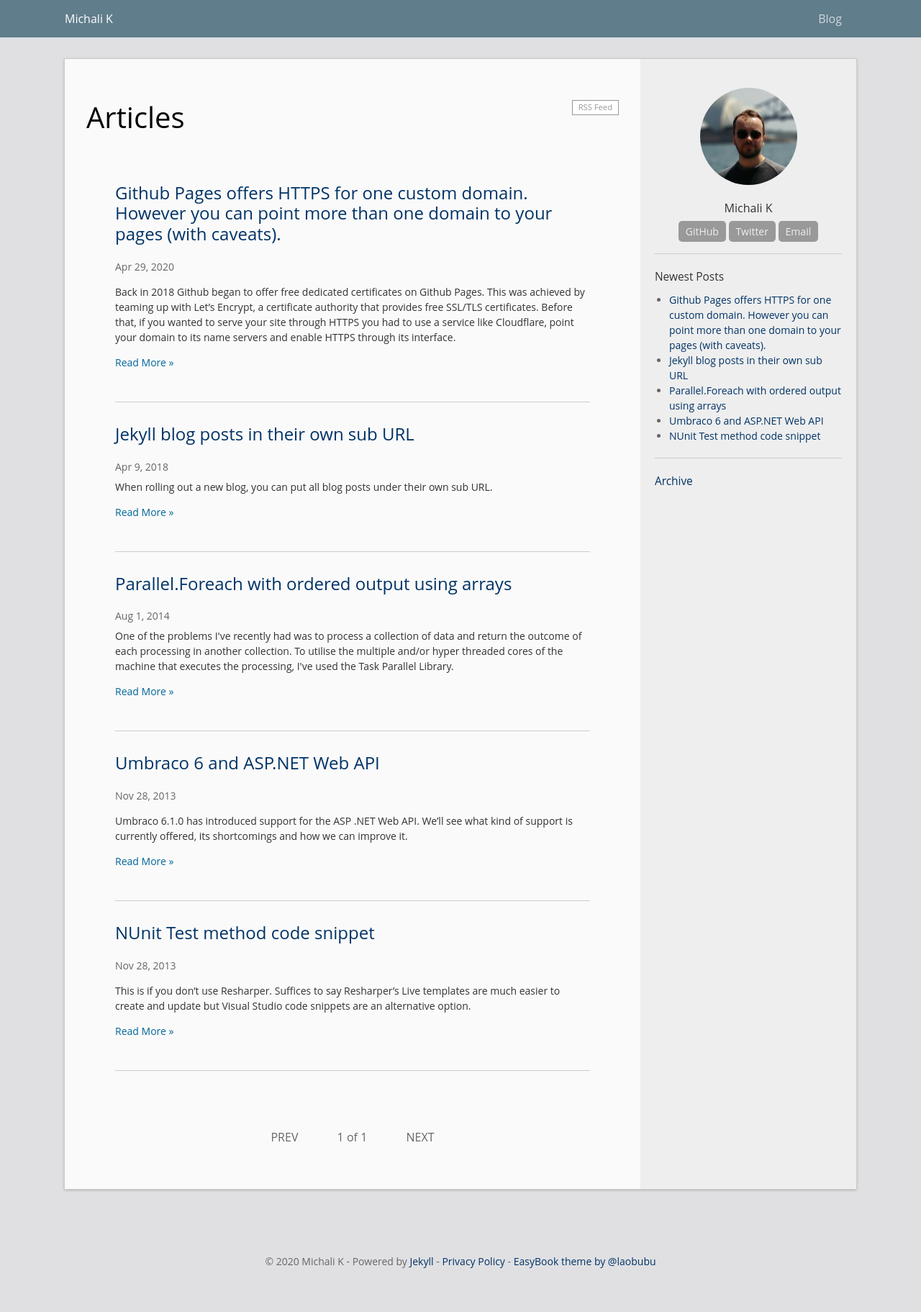
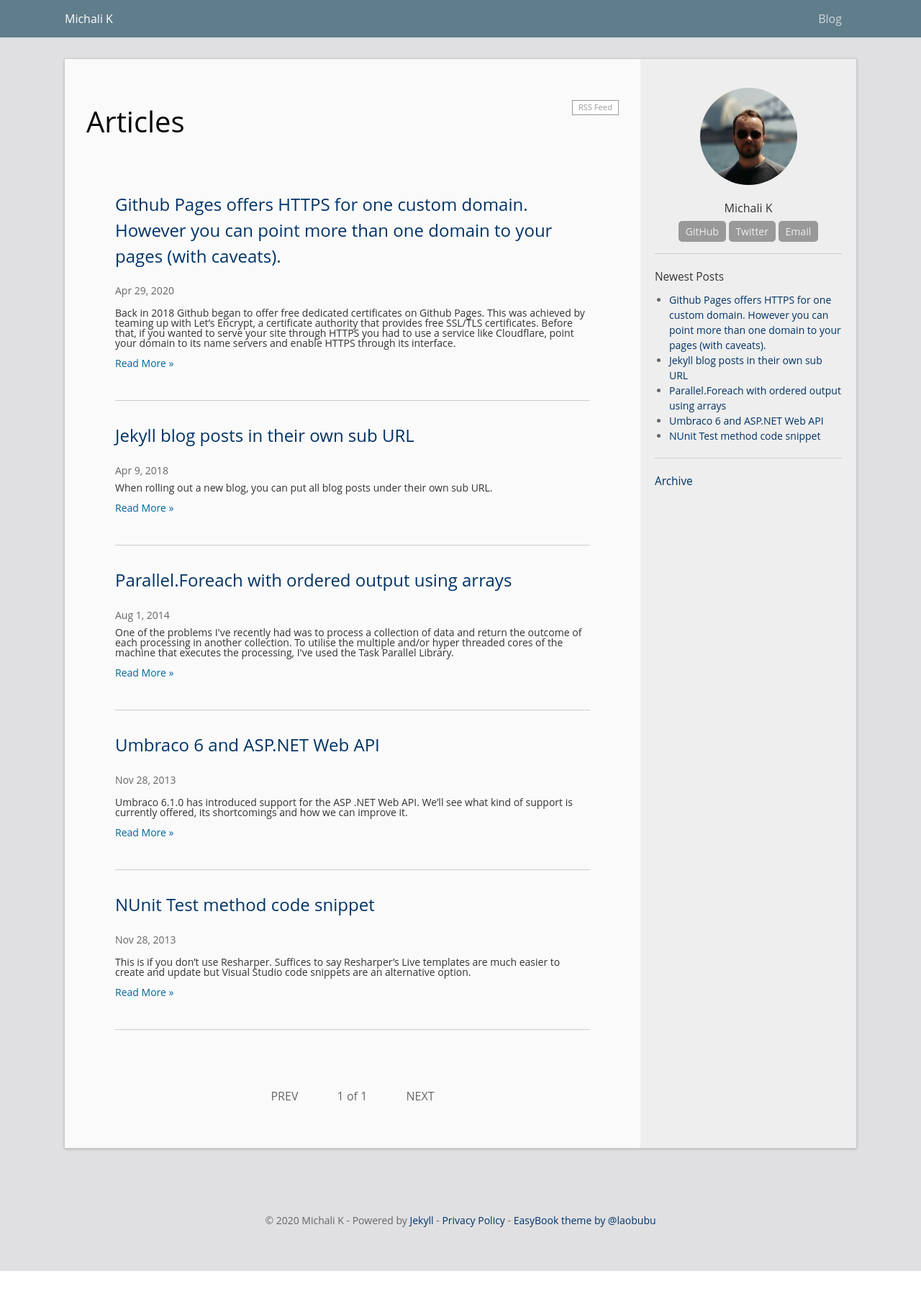
Before and after one commit to michali/blog, a Jekyll site: the page built from blog/index.html, in a window 1280 px wide. Shown: the whole page at 72% size. Built offline with Jekyll 4.4.1, drawn with Linux system fonts in a browser that asks for light colours; the list of posts is cut into pages by our own code; comment, search, counter and statistics services are not loaded; after the commit the page ends 1766 px from its top, so only the background shows below that.

Commit message:
Revert "Changed header line heights"
This reverts commit 0dbd5d59cefdbcef109da4c44d7aa286976e06cc.

```diff
--- a/_sass/_base.scss
+++ b/_sass/_base.scss
@@ -71,5 +71,4 @@ table {
 
 h1,h2,h3,h4,h5,h6{
 	font-weight: normal;
-	line-height: $heading-line-height;
 }
--- a/_sass/_home.scss
+++ b/_sass/_home.scss
@@ -42,6 +42,7 @@
     .post-excerpt {
         &, * {
             font-size: $small-font-size;
+            line-height: $small-font-size;
             padding-top: 0;
             padding-bottom: 0;
 	        color: #333;
--- a/css/main.scss
+++ b/css/main.scss
@@ -7,7 +7,6 @@ $base-font-family: "Open Sans", "Helvetica Neue", "DejaVu Sans", Arial, "PingFan
 $base-font-size:   16px;
 $small-font-size:  $base-font-size * 0.875;
 $base-line-height: 1.5;
-$heading-line-height: 1.2;
 
 $code-font-family:   Menlo, Monaco, Consolas, "DejaVu Sans Mono", "Liberation Mono", "文泉驿等宽微米黑", "Courier New", Courier, SimSun, monospace;
 $code-font-size:     15px;
```
